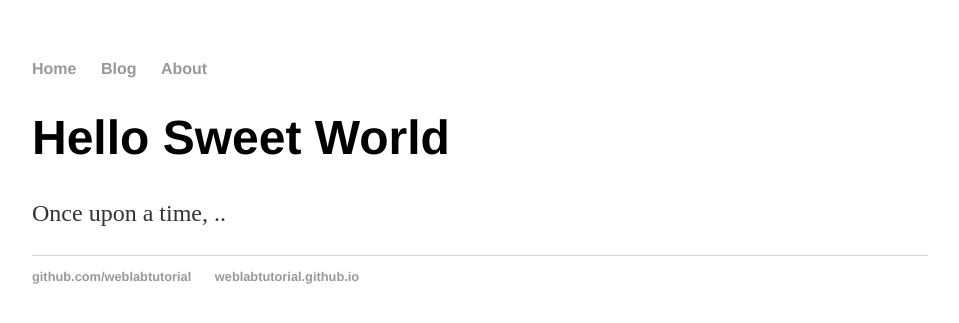
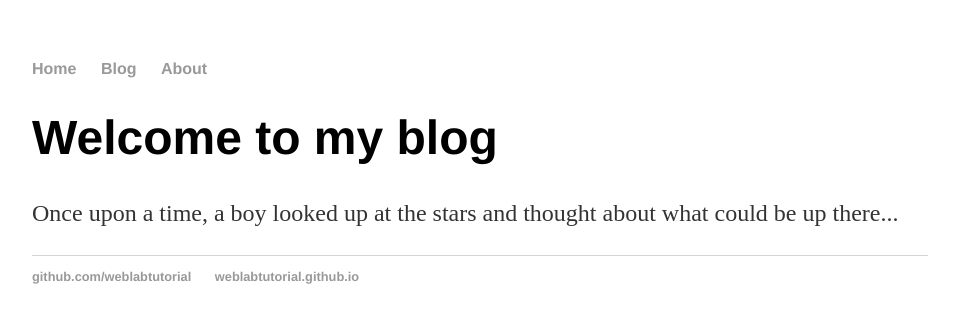
Before and after one commit to JoeGilliganHW/JoeGilliganHW.github.io, a Jekyll site: the page built from index.html, in a window 1280 px wide. Shown: the top 323 px of the page, without its empty margins (160-1119 px from the left). Built offline with Jekyll 4.4.1, drawn with Linux system fonts in a browser that asks for light colours.

Commit message:
Update index.html

```diff
--- a/index.html
+++ b/index.html
@@ -3,6 +3,6 @@ layout: default
 title: Web Programming
 ---
 <div class="blurb">
-  <h1>Hello Sweet World</h1>
-  <p>Once upon a time, ..</p>
+  <h1>Welcome to my blog</h1>
+  <p>Once upon a time, a boy looked up at the stars and thought about what could be up there...</p>
 </div>
```
